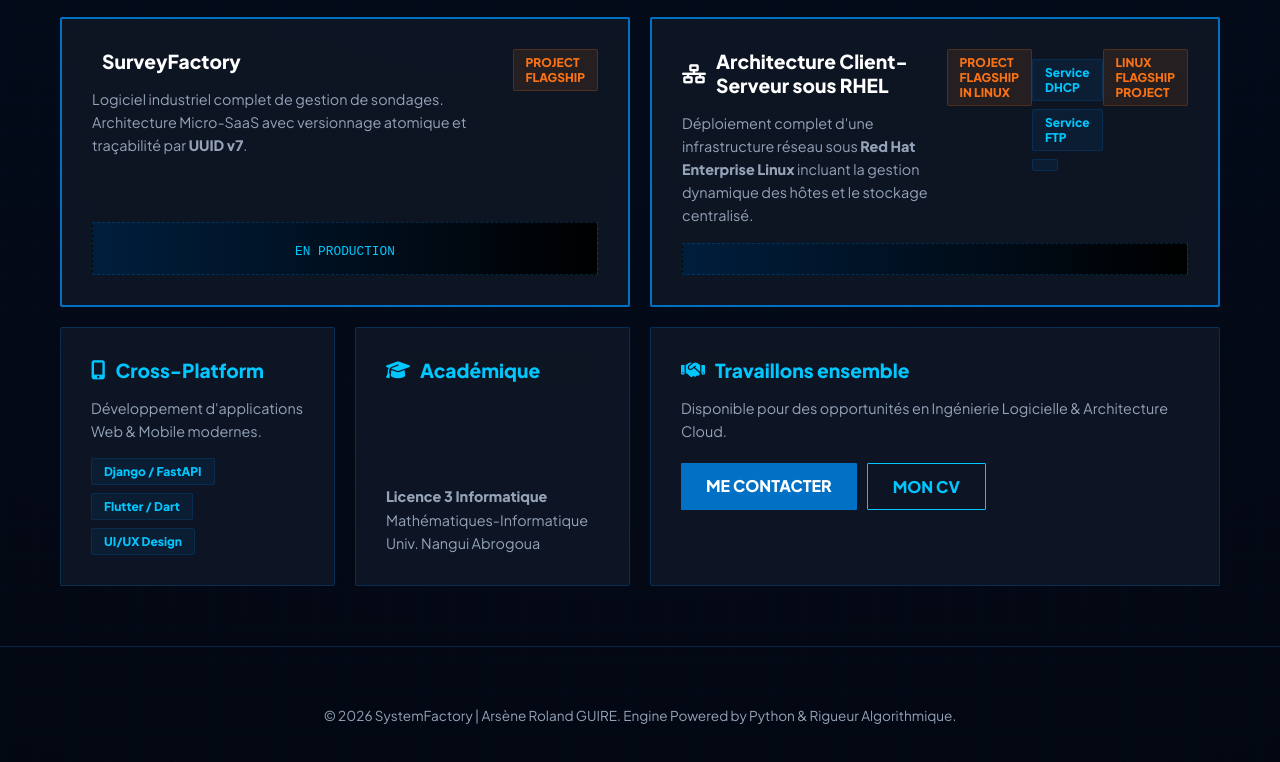
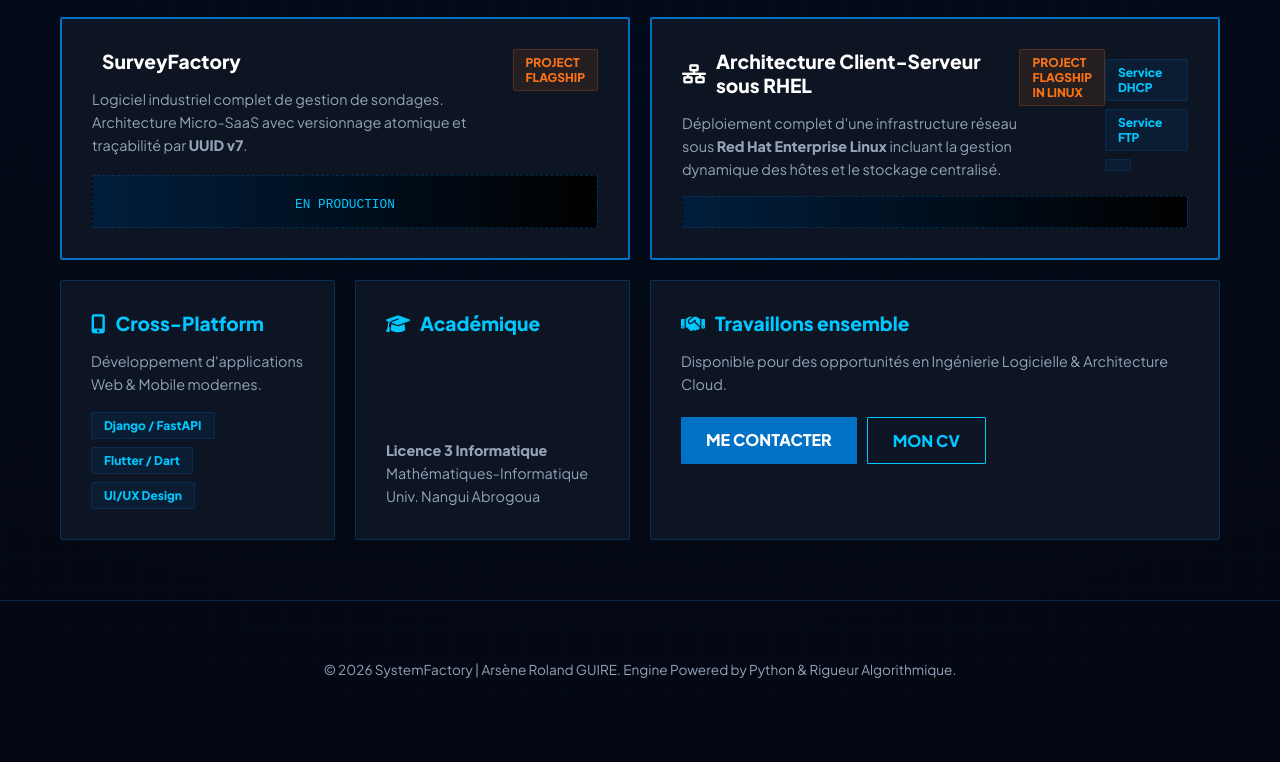
Before and after one commit to rolandarseneguire/mapage, a plain HTML site: page index.html in a window 1280 px wide. Shown: the part 1440-2202 px from the top of the page. After the commit the page ends 2178 px from the top, so only its background shows below. Drawn offline with Linux system fonts and the light colour scheme; some icons are missing.

Commit message:
Remove LINUX FLAGSHIP PROJECT tag from index.html

```diff
--- a/index.html
+++ b/index.html
@@ -211,7 +211,6 @@
                          <span class="skill-tag">Service FTP</span>
                          <span class="skill-tag"></span>
                    </div>
-                 <span class="skill-tag orange">LINUX FLAGSHIP PROJECT</span>
                 </div>
                 <div class="project-card-mini" style="background: linear-gradient(90deg, #001e3c, #000);">
                     <span style="font-family: monospace; color: var(--primary-light); font-size: 0.8rem;"></span>
```
